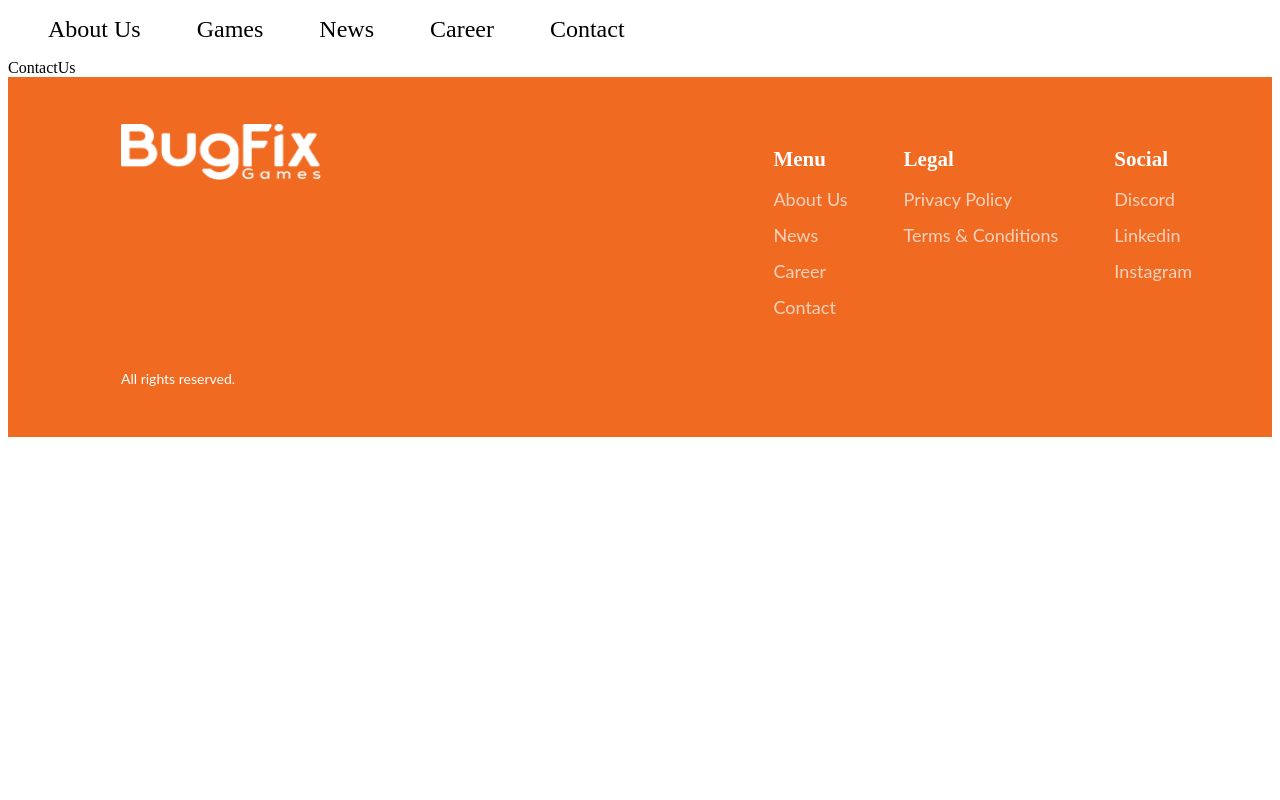
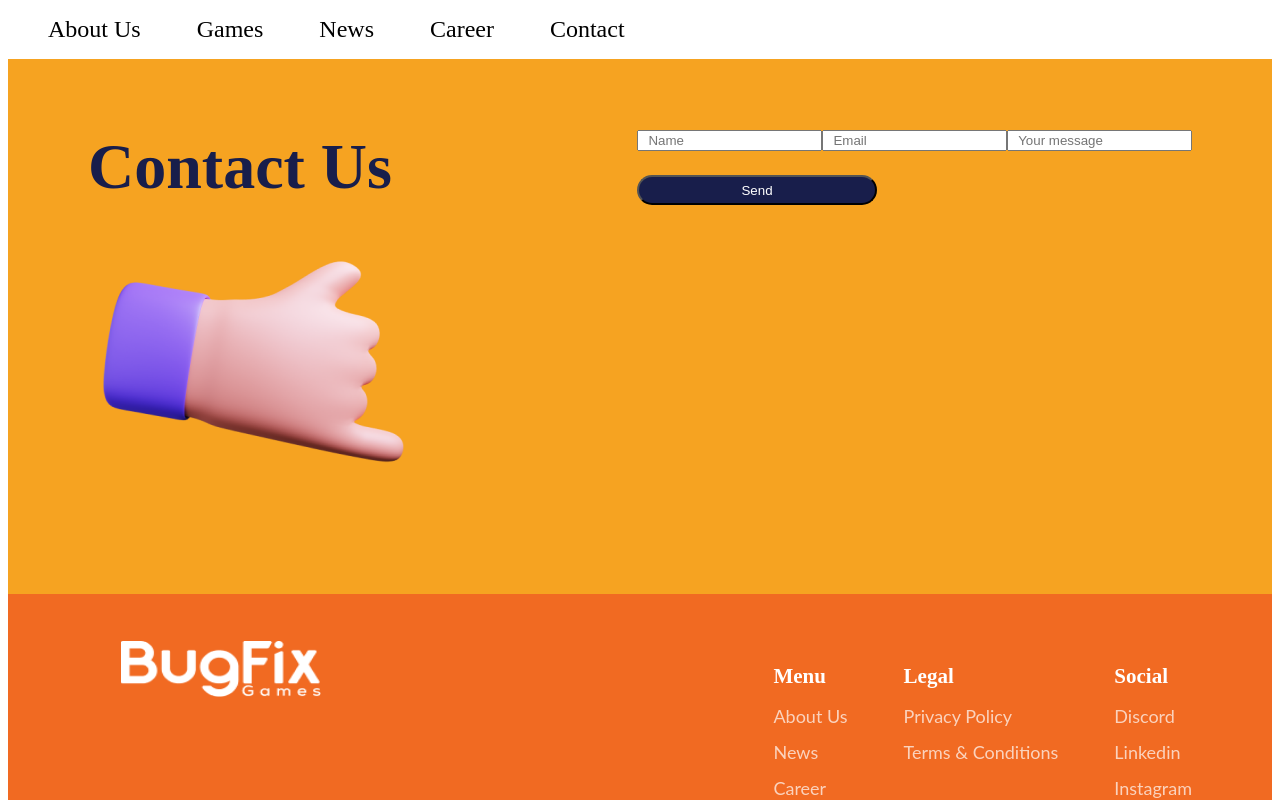
Before and after one commit to Gamzeysr/bronix, a React (Create React App) app: page / in a window 1280 px wide. Shown: the top 800 px of the page. Built offline with nearby package versions, Linux system fonts and the light colour scheme.

Commit message:
contactus

```diff
--- a/src/components/contactus/ContactUs.jsx
+++ b/src/components/contactus/ContactUs.jsx
@@ -1,10 +1,24 @@
-import React from 'react'
 import ContactUsStyle from "./contactus.module.css";
+import contactUsImg from "../../assets/contact-us.png";
+
 
 
 const ContactUs = () => {
     return (
-        <div>ContactUs</div>
+        <div className={ContactUsStyle["containerContact"]}>
+            <div>
+                <h2 className={ContactUsStyle["title"]}>Contact Us</h2>
+                <img className={ContactUsStyle["img"]} src={contactUsImg} alt="Contact-Us-Img" />
+            </div>
+            <div>
+                <div>
+                    <input type="text" placeholder='  Name' />
+                    <input type="email" placeholder='  Email' />
+                    <input type="text" placeholder='  Your message' />
+                </div>
+                <button className={ContactUsStyle["send-button"]} type="send">Send</button>
+            </div>
+        </div>
     )
 }
 
--- a/src/components/contactus/contactus.module.css
+++ b/src/components/contactus/contactus.module.css
@@ -0,0 +1,34 @@
+.containerContact {
+    background-color: #F6A321;
+    display: flex;
+    justify-content: space-between;
+    height: 464px;
+    padding: 71px 80px 0;
+
+}
+
+.img {
+    margin-left: -7px;
+    margin-top: -15px;
+}
+
+.title {
+    color: #181E4B;
+    font-weight: 900;
+    font-size: 64px;
+    margin: 0;
+
+}
+
+.send-button {
+    margin-top: 24px;
+    /* display: flex;
+    justify-content: center; */
+    align-items: center;
+    /* 👆send yazısını ortaladık  */
+    width: 240px;
+    height: 30px;
+    background-color: #181E4B;
+    color: white;
+    border-radius: 50px;
+}
```
